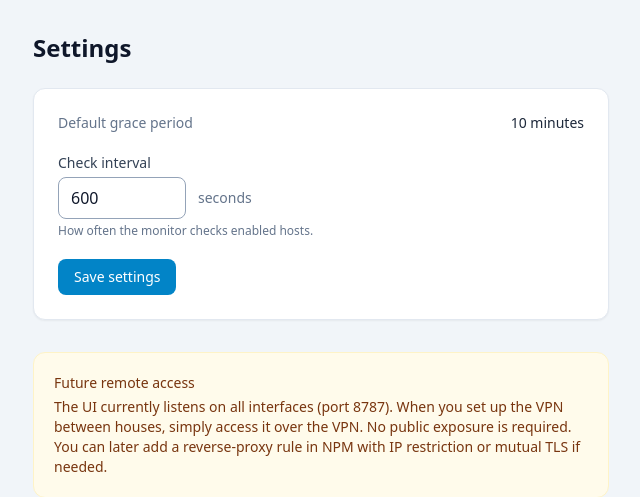
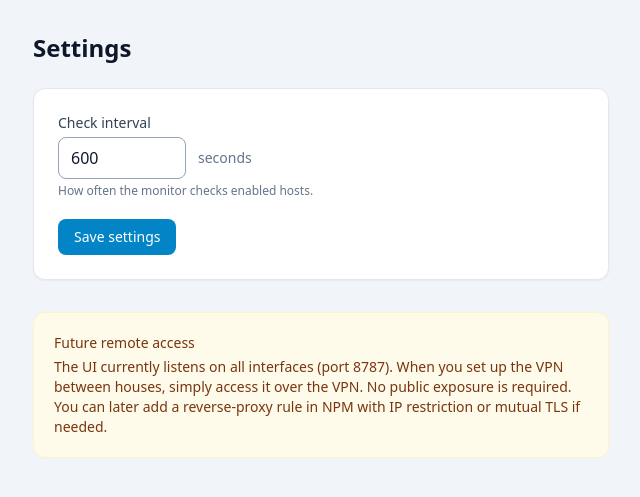
Before and after one commit to GeminiLH/upstream-healer, a FastAPI app: page /settings in a window 1280 px wide. Shown: the part 57-554 px from the top of the page, without its empty margins (63-703 px from the left). Run offline with FastAPI, Linux system fonts and the light colour scheme; data that the repository does not hold is empty; parts of the project's set-up code (start-up, migrations or seed data) failed here and were passed over; some libraries are stand-ins or nearby versions.

Commit message:
Remove default grace period display from settings form

```diff
--- a/app/templates/settings.html
+++ b/app/templates/settings.html
@@ -7,10 +7,6 @@
 
   <form method="post"
     class="bg-white dark:bg-slate-800 rounded-xl border border-slate-200 dark:border-slate-700 p-6 space-y-5 shadow-sm">
-    <div class="flex justify-between text-sm">
-      <span class="text-slate-500 dark:text-slate-400">Default grace period</span>
-      <span class="font-medium text-slate-800 dark:text-slate-100">{{ conf.get('grace_minutes', '10') }} minutes</span>
-    </div>
     <div>
       <label for="check_interval_seconds"
         class="block text-sm font-medium text-slate-700 dark:text-slate-300 mb-1">Check interval</label>
```
